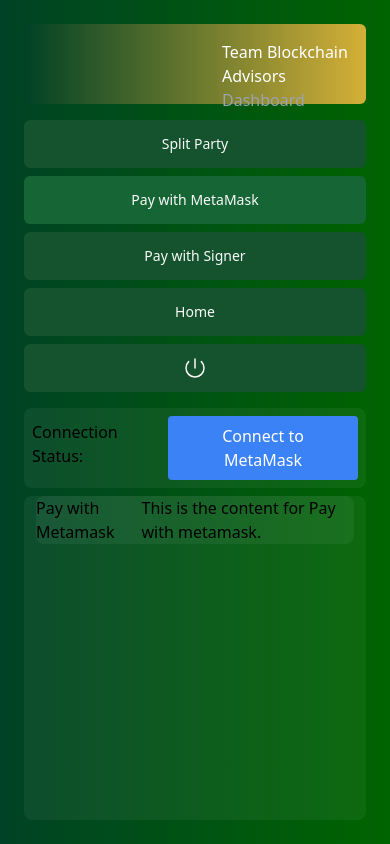
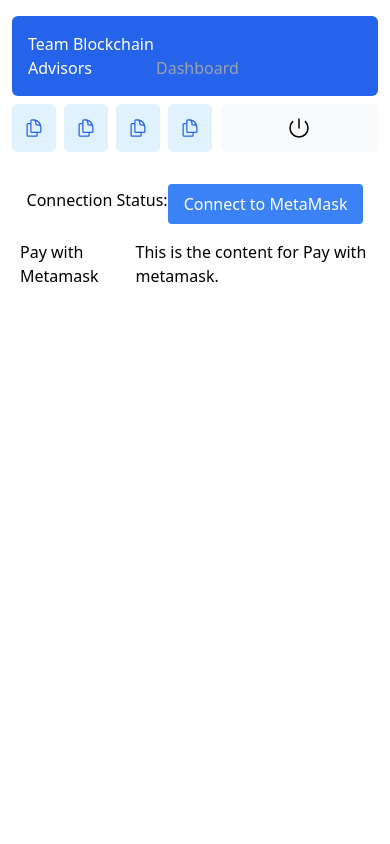
Before and after one commit to wstalmans1/dapp-dashboard-2, a React (Vite) app: page /#/dashboard/paywithmetamask in a window 390 px wide. Built offline with nearby package versions, Linux system fonts and the light colour scheme.

Commit message:
css small screens

```diff
--- a/src/components/Dashboard.tsx
+++ b/src/components/Dashboard.tsx
@@ -1,32 +1,40 @@
 import '../styles/main.css';
-import { PowerIcon } from '@heroicons/react/24/outline';
+import { PowerIcon, UserGroupIcon, HomeIcon, DocumentDuplicateIcon } from '@heroicons/react/24/outline';
 import { NavLink, Outlet, Link } from "react-router-dom";
 
 export default function Dashboard() {
   return (
-    <div className="min-h-screen flex flex-col p-4 md:flex-row bg-gradient-to-british-racing-green">
-      <div className="flex flex-col gap-2 flex-shrink-0 m-2">
-        <div className="mb-2 flex flex-col h-20 items-end justify-between rounded-md bg-gradient-to-r from-british-racing-green to-rich-gold p-4 md:h-40">
+    <div className="flex h-screen flex-col md:flex-row md:overflow-hidden">
+      <div className="w-full flex-none md:w-64">
+        <div className="flex h-full flex-col px-3 py-4 md:px-2">
+          <div className="mb-2 flex h-20 items-end justify-start rounded-md bg-blue-600 p-4 md:h-40 keychainify-checked">
             <div className="w-32 text-white md:w-40">Team Blockchain Advisors</div>
             <div className="w-32 text-gray-400 md:w-40">Dashboard</div>
           </div>
-        <NavLink to="/dashboard/splitparty" className={({isActive}) => "flex h-[48px] grow items-center justify-center gap-2 rounded-md p-3 text-sm font-medium hover:bg-green-800 hover:text-gray-50 md:flex-none md:justify-start md:p-2 md:px-3" + (isActive ? " bg-green-800 text-gray-50" : " bg-green-900 text-gray-50")}>
-          Split Party
+          <div className="flex grow flex-row justify-between space-x-2 md:flex-col md:space-x-0 md:space-y-2">
+              <NavLink to="/dashboard/splitparty" className="flex h-[48px] grow items-center justify-center gap-2 rounded-md bg-gray-50 p-3 text-sm font-medium hover:bg-sky-100 hover:text-blue-600 md:flex-none md:justify-start md:p-2 md:px-3 bg-sky-100 text-blue-600 keychainify-checked">
+                <DocumentDuplicateIcon className="h-5 w-5" />
+                <span className="hidden md:block">Split Party</span>
               </NavLink>
-        <NavLink to="/dashboard/paywithmetamask" className={({isActive}) => "flex h-[48px] grow items-center justify-center gap-2 rounded-md p-3 text-sm font-medium hover:bg-green-800 hover:text-gray-50 md:flex-none md:justify-start md:p-2 md:px-3" + (isActive ? " bg-green-800 text-gray-50" : " bg-green-900 text-gray-50")}>
-          Pay with MetaMask
+              <NavLink to="/dashboard/paywithmetamask" className="flex h-[48px] grow items-center justify-center gap-2 rounded-md bg-gray-50 p-3 text-sm font-medium hover:bg-sky-100 hover:text-blue-600 md:flex-none md:justify-start md:p-2 md:px-3 bg-sky-100 text-blue-600 keychainify-checked">
+                <DocumentDuplicateIcon className="h-5 w-5" />
+                <span className="hidden md:block">Pay with MetaMask</span>
               </NavLink>
-        <NavLink to="/dashboard/paywithsigner" className={({isActive}) => "flex h-[48px] grow items-center justify-center gap-2 rounded-md p-3 text-sm font-medium hover:bg-green-800 hover:text-gray-50 md:flex-none md:justify-start md:p-2 md:px-3" + (isActive ? " bg-green-800 text-gray-50" : " bg-green-900 text-gray-50")}>
-          Pay with Signer
+              <NavLink to="/dashboard/paywithsigner" className="flex h-[48px] grow items-center justify-center gap-2 rounded-md bg-gray-50 p-3 text-sm font-medium hover:bg-sky-100 hover:text-blue-600 md:flex-none md:justify-start md:p-2 md:px-3 bg-sky-100 text-blue-600 keychainify-checked">
+                <DocumentDuplicateIcon className="h-5 w-5" />
+                <span className="hidden md:block">Pay with Signer</span>
               </NavLink>
-        <div className="hidden h-auto w-full grow rounded-md bg-green-900 md:block"></div>
-        <Link to="/" className="flex h-[48px] items-center justify-center gap-2 rounded-md p-3 text-sm font-medium hover:bg-green-800 hover:text-gray-50 md:flex-none md:justify-start md:p-2 md:px-3 bg-green-900 text-gray-50">
-          Home
+              <div className="hidden h-auto w-full grow rounded-md bg-gray-50 md:block"></div>
+              <Link to="/" className="flex h-[48px] grow items-center justify-center gap-2 rounded-md bg-gray-50 p-3 text-sm font-medium hover:bg-sky-100 hover:text-blue-600 md:flex-none md:justify-start md:p-2 md:px-3 bg-sky-100 text-blue-600 keychainify-checked">
+                <DocumentDuplicateIcon className="h-5 w-5" />
+                <span className="hidden md:block">Home</span>
               </Link>
-        <button className="flex h-[48px] w-full grow items-center justify-center gap-2 rounded-md bg-green-900 text-gray-50 p-3 text-sm font-medium hover:bg-sky-100 hover:text-blue-600 md:flex-none md:justify-start md:p-2 md:px-3">
+              <button className="flex h-[48px] w-full grow items-center justify-center gap-2 rounded-md bg-gray-50 p-3 text-sm font-medium hover:bg-sky-100 hover:text-blue-600 md:flex-none md:justify-start md:p-2 md:px-3">
                 <PowerIcon className="w-6" />
                 <div className="hidden md:block">Sign Out</div>
               </button>
+            </div>
+        </div>
       </div>
       <div className='flex-grow flex flex-col flex-shrink-0 m-2'>
         <div className="flex items-center justify-center mb-1 bg-white bg-opacity-5 w-full rounded-lg p-2">
```
Also changed, not shown: backup/backup_dashboard.tsx (added, +46 -0 lines). Lines whose indentation alone changed are shown as unchanged.
